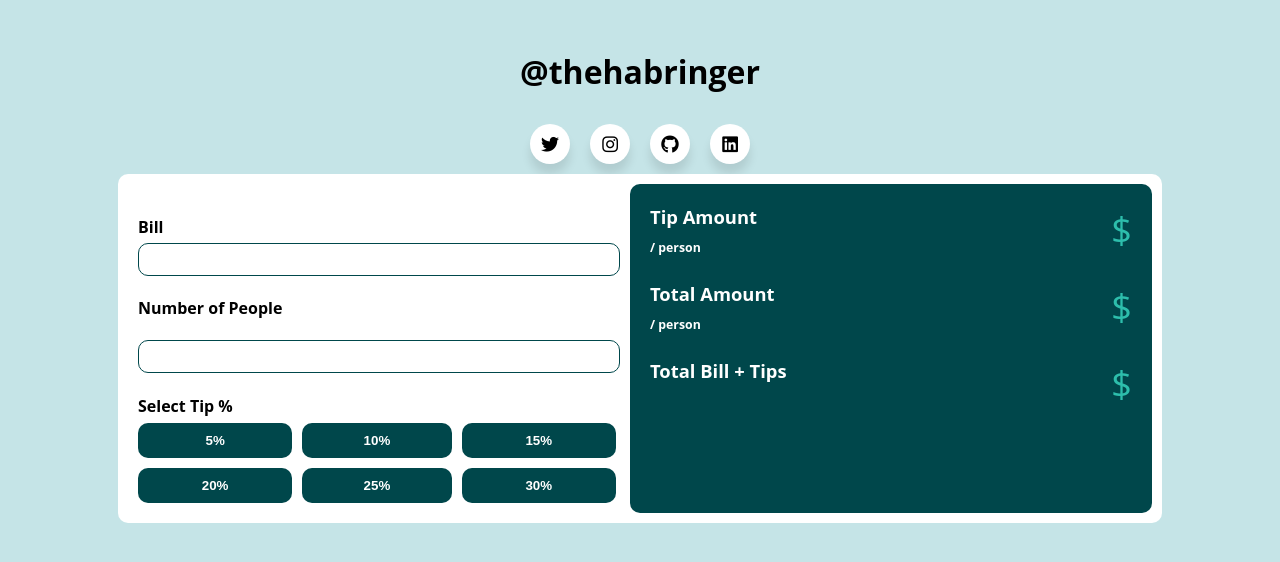
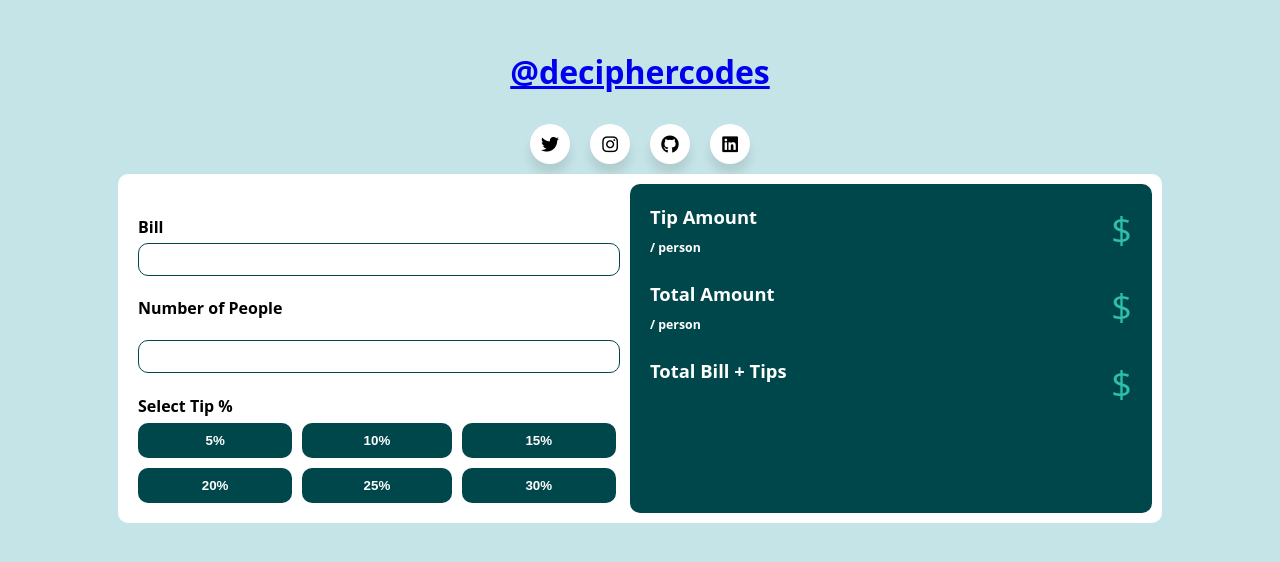
Before and after one commit to ItisCyph3r/Tip-Calculator, a plain HTML site: page index.html in a window 1280 px wide. Drawn offline with Linux system fonts and the light colour scheme.

Commit message:
Update index.html

```diff
--- a/index.html
+++ b/index.html
@@ -11,7 +11,7 @@
     </head>
     <body>
         <div class="info">
-        <h1 id="title">@thehabringer</h1>
+            <h1 id="title"> <a href="https://twitter.com/deciphercodes"> @deciphercodes </a> </h1>
         <div id="plswork">
         <div class="wrapper">
             <!-- <div class="icon facebook">
```
